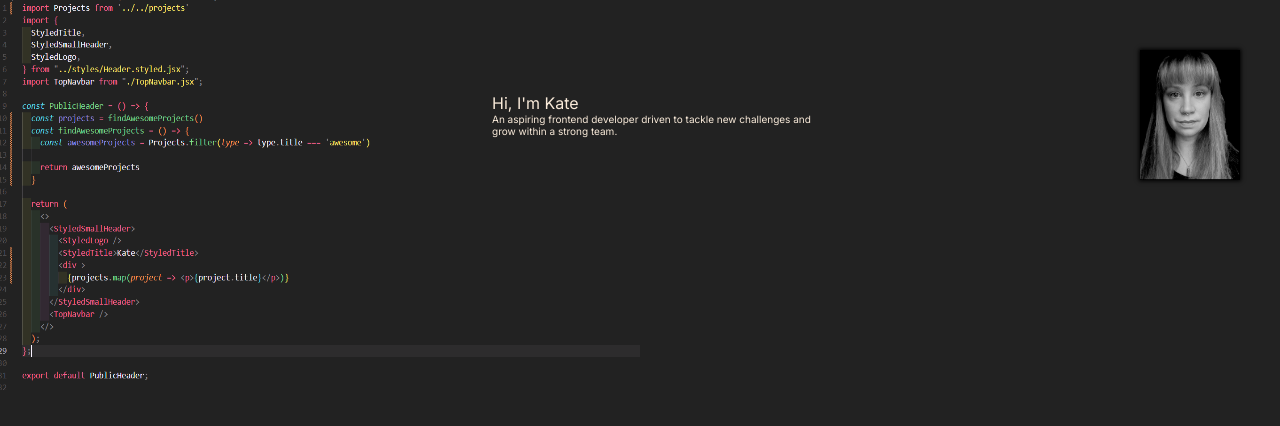
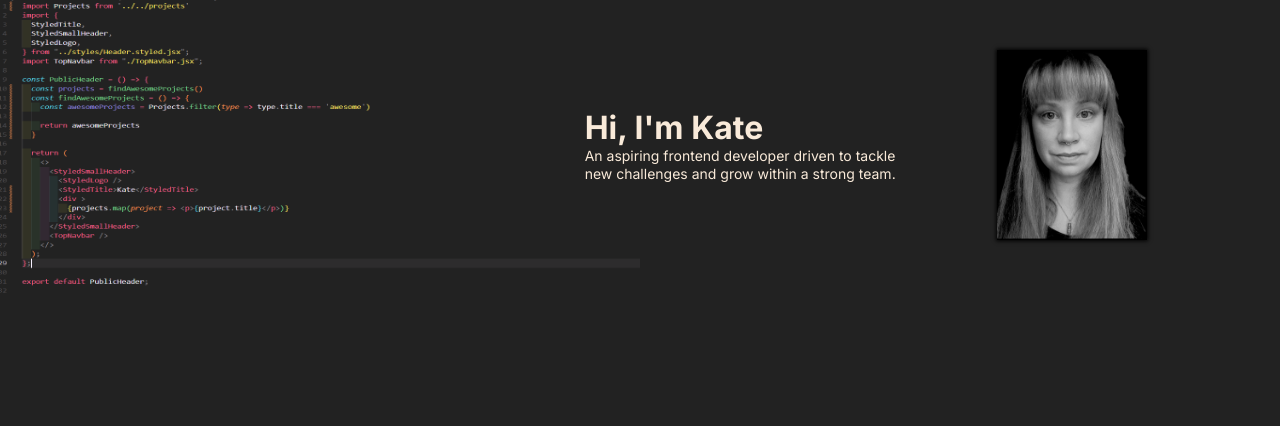
Before and after one commit to KateN87/portfolio, a Next.js app: page / in a window 1280 px wide. Shown: the top 426 px of the page. Built offline with nearby package versions, Linux system fonts and the light colour scheme.

Commit message:
header styled

```diff
--- a/app/globalstyles.tsx
+++ b/app/globalstyles.tsx
@@ -16,6 +16,7 @@ const GlobalStyles = createGlobalStyle`
 	box-sizing: border-box;
 	padding: 0;
 	margin: 0;
+	color: var(--text-color);
 }
 
 html,
@@ -25,12 +26,15 @@ body {
 }
 
 body {
-	background-color: var(--background-color)
+	background-color: var(--background-color);
 }
-
+/*
+h1{
+	color: var(--text-color)
+}
 p {
 	color: var(--text-color)
-}
+} */
 
 a {
 	color: inherit;
--- a/app/ui/header/Header.styled.tsx
+++ b/app/ui/header/Header.styled.tsx
@@ -6,15 +6,12 @@ export const StyledHeader = styled.div`
 	flex-direction: row;
 	justify-content: space-between;
 	width: 100vw;
-	height: 40vh;
-	min-height: 200px;
 `;
 
 export const CodeImageContainer = styled.div`
 	position: relative;
 	display: flex;
-	height: 50vh;
-	min-height: 200px;
+	height: 300px;
 	min-width: 250px;
 	width: 50vw;
 	filter: blur(0.5px);
@@ -24,24 +21,44 @@ export const ProfileContainer = styled.div`
 	position: absolute;
 	display: flex;
 	flex-direction: row;
-	justify-content: space-between;
+	justify-content: space-evenly;
 	flex-wrap: wrap;
 	align-items: center;
 	width: 60vw;
-	min-width: 450px;
+	min-width: 500px;
 	right: 20px;
 	top: 50px;
 
 	.intro {
-		font-size: 10px;
+		font-size: 14px;
 		max-width: 320px;
+		line-height: 18px;
+	}
+
+	// Mobile
+	@media (max-width: 600px) {
+		flex-direction: column-reverse;
+		min-width: 200px;
+		align-self: center;
+		justify-content: center;
 	}
 `;
 
 export const ProfileImageContainer = styled.div`
 	position: relative;
-	height: 130px;
-	width: 100px;
+	height: 190px;
+	width: 150px;
 	margin-right: 20px;
 	box-shadow: 0 0 4px 1px black;
 `;
+
+// Mobile
+/* @media (max-width: 700px) {}
+ */
+
+/* Tablet and Smaller Desktop */
+/* @media (min-width: 701px) and (max-width: 1120px) {
+  .grid {
+    grid-template-columns: repeat(2, 50%);
+  }
+} */
--- a/app/ui/header/Header.tsx
+++ b/app/ui/header/Header.tsx
@@ -14,7 +14,7 @@ export const Header = () => {
 			</CodeImageContainer>
 			<ProfileContainer>
 				<div className='text'>
-					<p>Hi, I&#39;m Kate</p>
+					<h1>Hi, I&#39;m Kate</h1>
 					<p className='intro'>
 						An aspiring frontend developer driven to tackle new challenges and
 						grow within a strong team.{' '}
```
